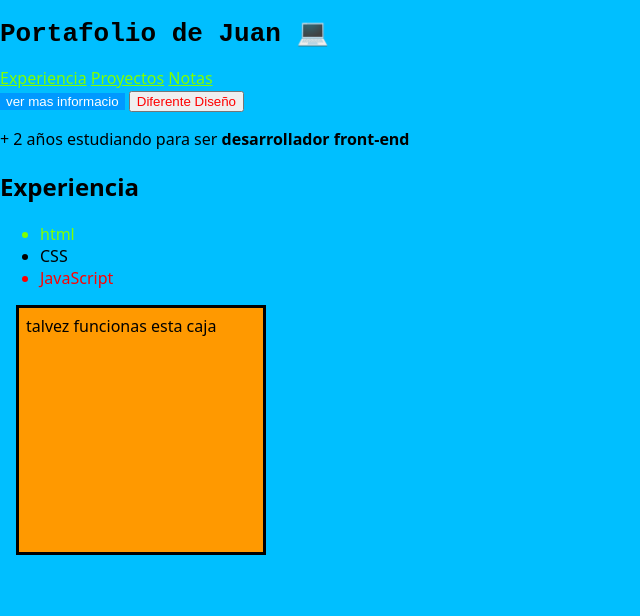
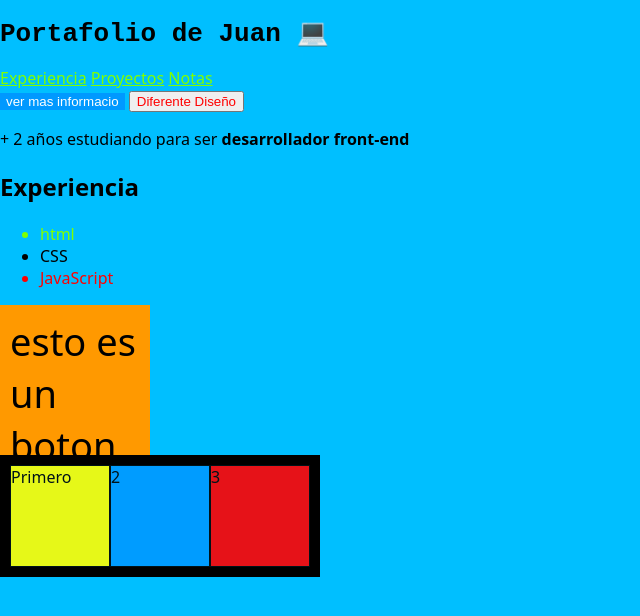
Before and after one commit to Juanda-981/Curso-Diego, a plain HTML site: page curso css/proyecto1/index.htm in a window 1280 px wide. Shown: the whole page, without its empty margins (0-640 px from the left). Drawn offline with Linux system fonts and the light colour scheme.

Commit message:
subi el curso de flex

```diff
--- a/curso css/proyecto1/index.htm
+++ b/curso css/proyecto1/index.htm
@@ -55,14 +55,69 @@
         */
 
         .container {
-            width: 250px; /*(vw)(anchura) en este caso lo usamos para que coja el 50% de la anchura, de lo que se ve en pantalla */
-            height: 250px; /*(vh)(altura) en este caso lo usamos para que coja el 50% de la altura, de lo que se ve en pantalla */
+            width: 150px; /*(vw)(anchura) en este caso lo usamos para que coja el 50% de la anchura, de lo que se ve en pantalla */
+            height: 150px; /*(vh)(altura) en este caso lo usamos para que coja el 50% de la altura, de lo que se ve en pantalla */
             background: rgb(255, 153, 0);
-            padding: 7px;
-            border: 3px solid rgb(0, 0, 0);
-            margin: 16px;
+            padding: 10px;
             box-sizing: border-box; /*esto suma el borde, el padding y el contenido, para tener el tamaño indicado */
+            font-size: 38px;
+            overflow: hidden;
+            text-overflow: ellipsis; /*cuando se corta, termina con puntos*/
         }
+
+        .sect-flexbox {
+            display: flex;
+            flex-direction: row;
+            flex-wrap: nowrap;
+            border: 10px solid black;
+            width: 300px;
+        }
+        /* flex-direction: row-reverse; */
+        /* direction: rtl;  direccion de escritura (de derecha a qizquierda)  */
+        /* writing-mode: vertical-lr; */
+
+        .item {
+             border: 1px solid;
+             opacity: .9;
+             width: 100px;
+             height: 100px;
+             background: #09f;
+        }
+
+        .item:first-child {
+            background: yellow;
+        }
+
+        .item:last-child {
+            background: red;
+        }
+
+        /* .sect-flexbox {
+            margin-top: 110px;
+        } */
+
+        /* .sect-flexbox div {
+            border: 1px solid;
+            opacity: .9;
+            width: 200px;
+            height: 200px;
+            margin-top: -100px;
+            box-shadow: 0 0 5px
+            #000000dd;
+            position: relative;
+        }
+
+        .sect-flexbox div:first-child {
+            background-color: yellow;
+            z-index: 3;
+        }
+        .sect-flexbox div:nth-child(2){
+            background-color: rgb(0, 132, 255);
+            z-index: 4;
+        }
+        .sect-flexbox div:last-child {
+            background-color: rgb(255, 0, 0);
+        } */
 
 
         /* el normalize.css lo que hace es que hace que los elementos se renderizen los elemento de forma consistente en diferentes navegadores  */
@@ -73,7 +128,7 @@
 
     <nav>
         <a class="link" href="">Experiencia</a>
-        <a class="link" href="">Proyectos</a>
+        <a class="link" href="flex.html">Proyectos</a>
         <a class="link" href="" target="_blank" rel="noroferrer">Notas</a>
     </nav>
 
@@ -109,7 +164,13 @@
     </main>
 
     <div class="container">
-        talvez funcionas esta caja
+        esto es un boton muy muy grande
+    </div>
+
+    <div class="sect-flexbox">
+        <div class="item">Primero</div>
+        <div class="item">2</div>
+        <div class="item">3</div>
     </div>
 
 </body>
```
Also changed, not shown: curso css/proyecto1/flex.html (added, +83 -0 lines).
